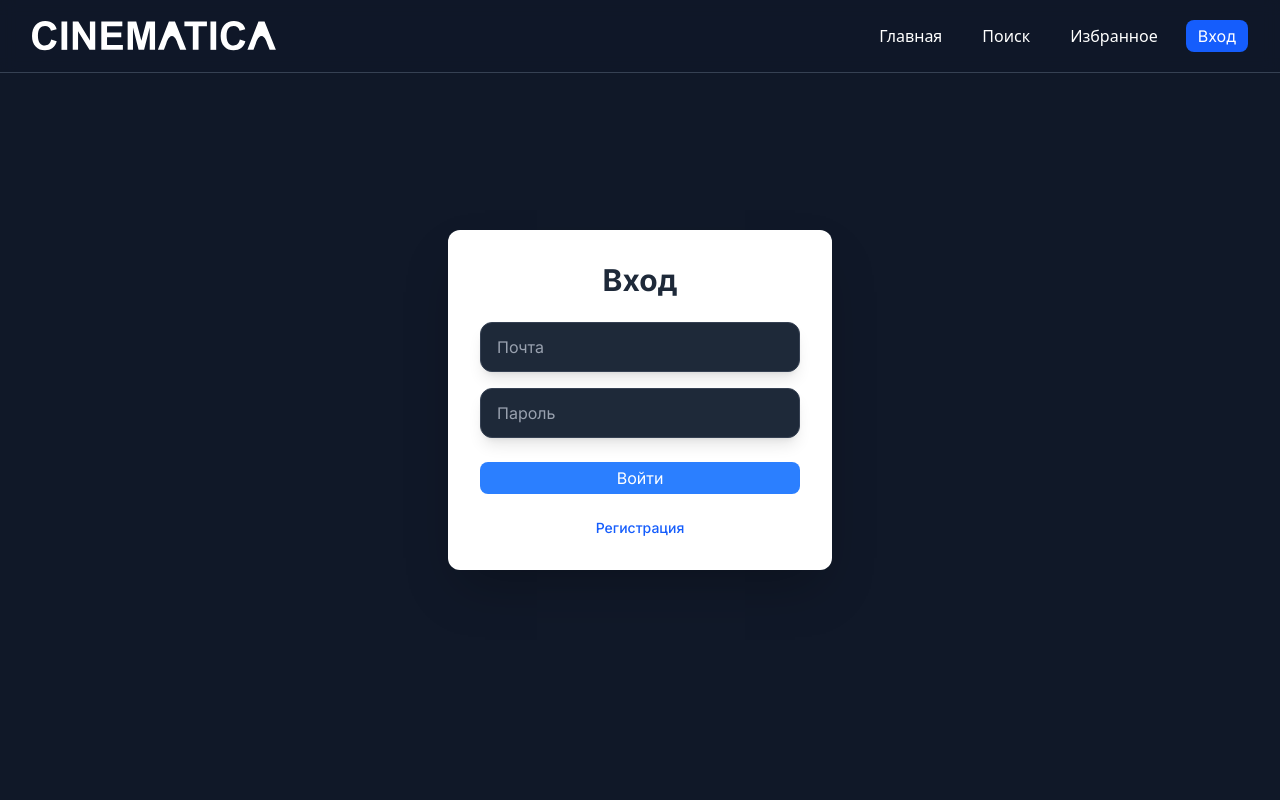
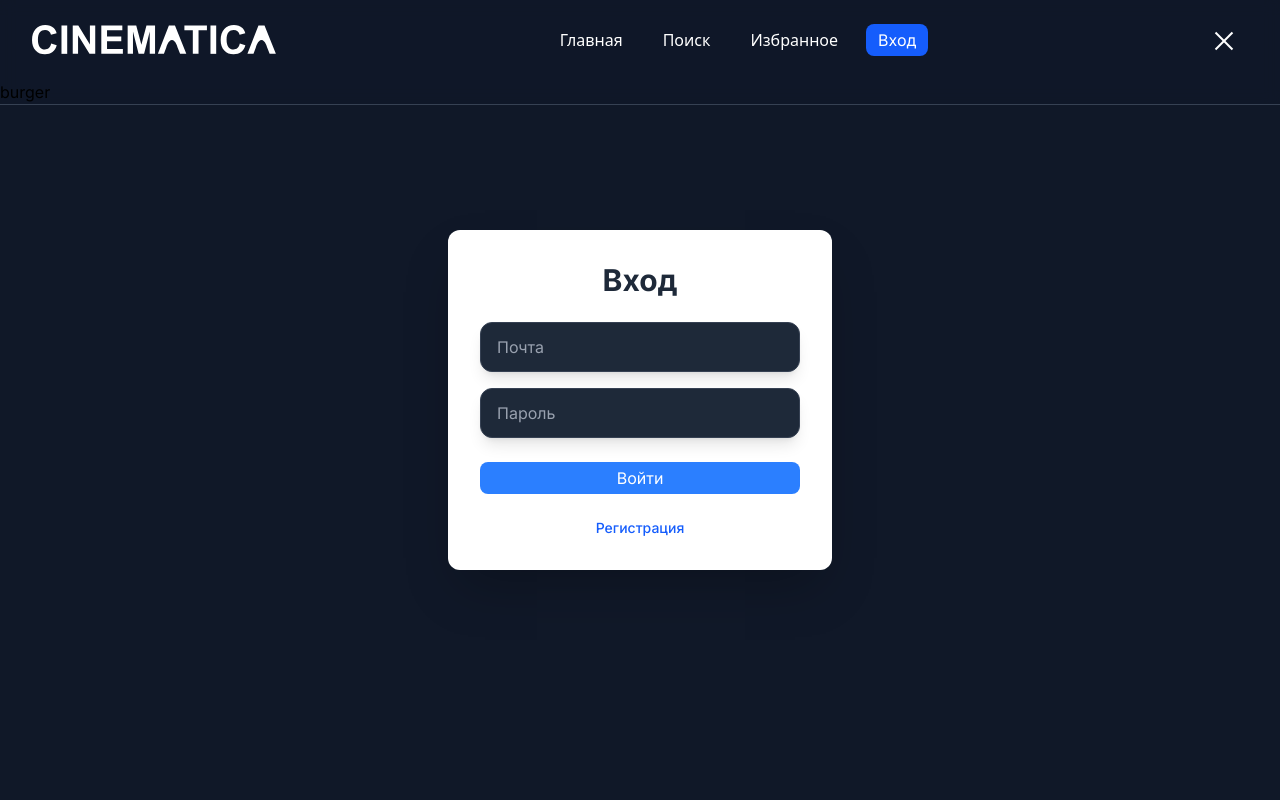
Before and after one commit to GeorgeTheScripter/cinema-app, a Vue app: page /login in a window 1280 px wide. Shown: the top 800 px of the page. Built offline with nearby package versions, Linux system fonts and the light colour scheme; no server answers.

Commit message:
feature - add burger button component

```diff
--- a/src/components/layout/header/ui/Header.vue
+++ b/src/components/layout/header/ui/Header.vue
@@ -8,6 +8,7 @@ import type { NavItem } from '@/components/layout/header';
 import Button from '@/components/ui/Button.vue';
 import LinkButton from '@/components/ui/LinkButton.vue';
 import { auth } from '@/service/firebase/config';
+import BurgerButton from '@/components/ui/BurgerButton.vue';
 
 const route = useRoute();
 
@@ -32,6 +33,7 @@ const menuItems = ref<NavItem[]>([
 
 const isLoggedIn = ref<boolean>(false);
 const router = useRouter();
+const isOpen = ref<boolean>(true);
 
 onMounted(() => {
   onAuthStateChanged(auth, (user) => {
@@ -57,7 +59,7 @@ const handleSignIn = () => {
         <Logo />
       </router-link>
 
-      <div class="flex items-center gap-4">
+      <div class="hidden sm:flex items-center gap-4">
         <RouterLink v-for="item in menuItems" :key="item.title" :to="item.route">
           <LinkButton
             :class="{
@@ -75,6 +77,10 @@ const handleSignIn = () => {
           >Выход</Button
         >
       </div>
+
+      <BurgerButton v-model="isOpen" />
     </header>
+
+    <nav v-if="isOpen">burger</nav>
   </div>
 </template>
--- /dev/null
+++ b/src/components/ui/BurgerButton.vue
@@ -0,0 +1,36 @@
+<template>
+  <button @click="onHandleUpdate" id="burgerButton" class="relative w-12 h-12 focus:outline-none">
+    <span
+      class="absolute top-4 left-1/2 transform -translate-x-1/2 w-6 h-0.5 bg-white transition-all duration-300"
+      :class="{
+        'rotate-45 top-5 translate-y-1': props.modelValue,
+      }"
+    ></span>
+    <span
+      class="absolute top-1/2 left-1/2 transform -translate-x-1/2 -translate-y-1/2 w-6 h-0.5 bg-white transition-all duration-300"
+      :class="{
+        'opacity-0': props.modelValue,
+      }"
+    ></span>
+    <span
+      class="absolute bottom-4 left-1/2 transform -translate-x-1/2 w-6 h-0.5 bg-white transition-all duration-300"
+      :class="{
+        '-rotate-45 top-7 -translate-y-1': props.modelValue,
+      }"
+    ></span>
+  </button>
+</template>
+
+<script setup lang="ts">
+const props = defineProps<{
+  modelValue: boolean;
+}>();
+
+const emit = defineEmits<{ (e: 'update:modelValue', value: boolean): void }>();
+
+const onHandleUpdate = () => {
+  emit('update:modelValue', !props.modelValue);
+};
+</script>
+
+<style scoped></style>
```
